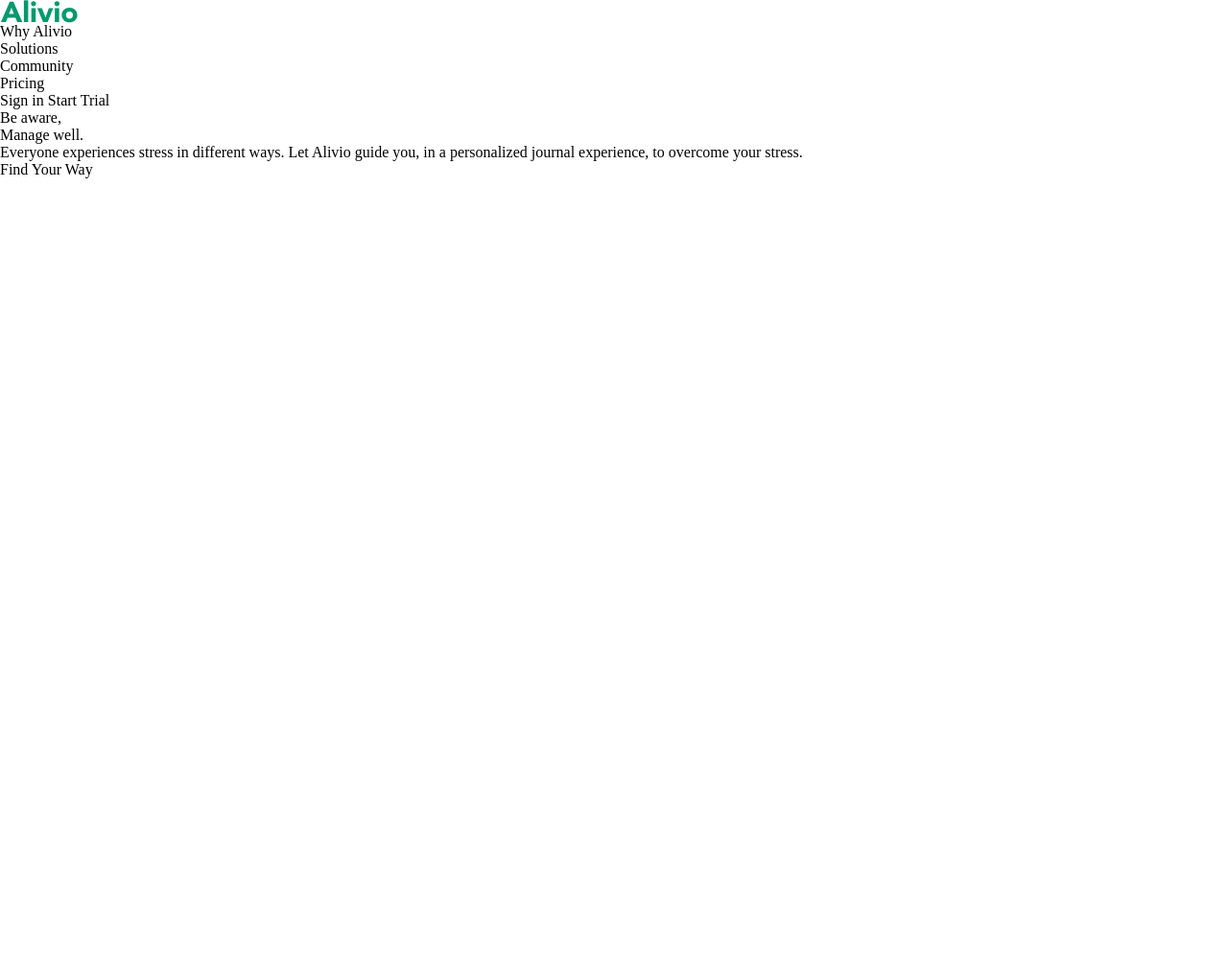
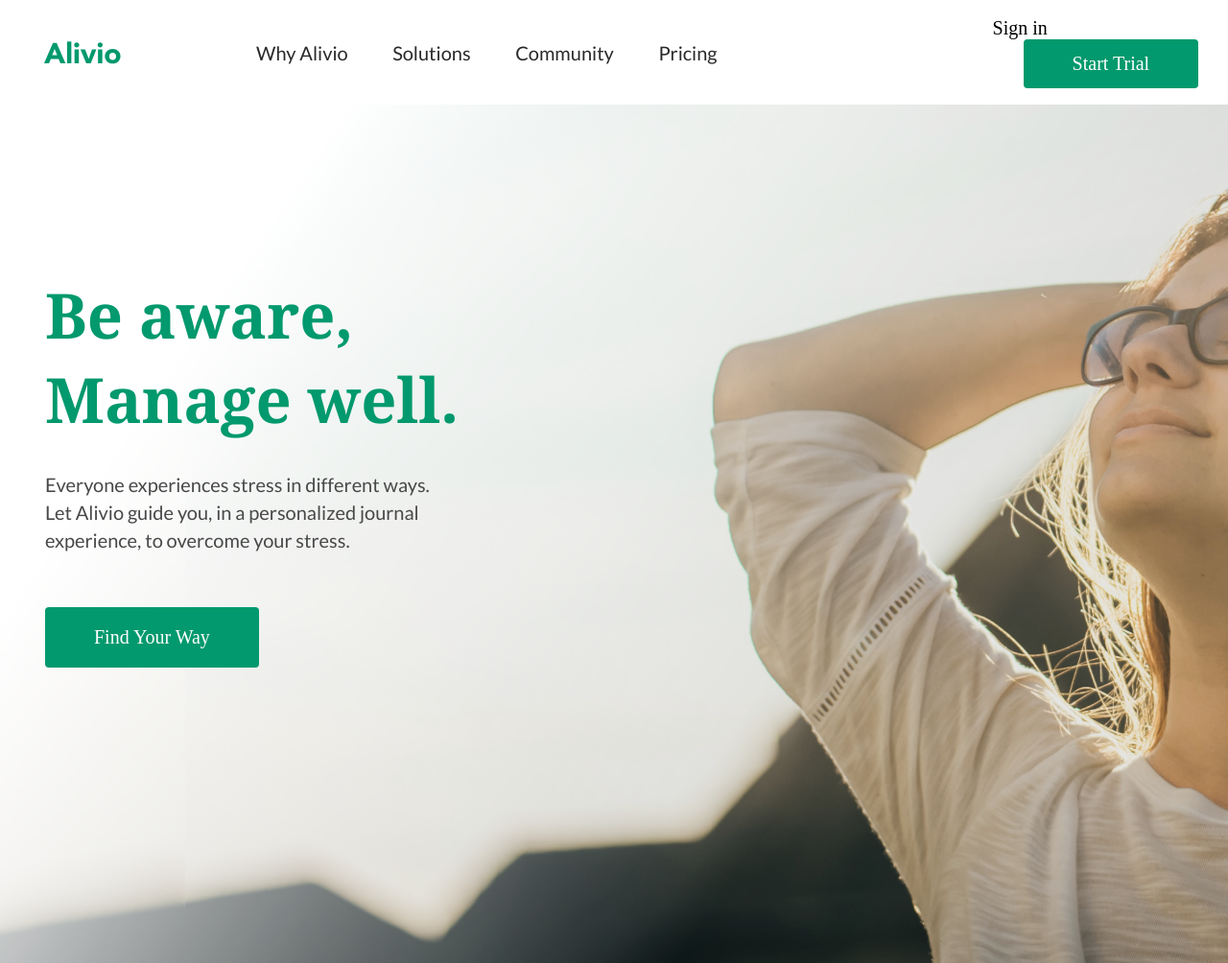
Before and after one commit to VadimBalabaev/Alivio, a plain HTML site: page index.html in a window 1280 px wide. Shown: the whole page at 96% size. Before the commit the page ends 800 px from the top, so only its background shows below. Drawn offline with Linux system fonts and the light colour scheme.

Commit message:
created header

```diff
--- a/index.html
+++ b/index.html
@@ -12,32 +12,32 @@
     <link rel="stylesheet" href="style/media.css">
 </head>
 <body>
-    <header class="header">
+    <header class="menu">
         <div class="container">
-            <div class="header__menu">
-                <div class="header__logo">
+            <div class="menu__inner">
+                <div class="menu__logo">
                     <img src="img/Logo.svg" alt="logo">
                 </div>
-                <div class="menu__nav">
-                    <ul class="nav__inner">
-                        <li class="nav__item">Why Alivio</li>
-                        <li class="nav__item">Solutions</li>
-                        <li class="nav__item">Community</li>
-                        <li class="nav__item">Pricing</li>
+                    <ul class="menu__nav">
+                        <li class="menu__item">Why Alivio</li>
+                        <li class="menu__item">Solutions</li>
+                        <li class="menu__item">Community</li>
+                        <li class="menu__item">Pricing</li>
                     </ul>
-                </div>
                 <div class="menu__btns">
                     <button class="menu__sign">Sign in</button>
                     <button class="menu__start">Start Trial</button>
                 </div>
             </div>
-            <div class="header__info">
-                <h1 class="header__title">Be aware,<br> Manage well.</h1>
-                <div class="header__text">Everyone experiences stress in different ways.
-                    Let Alivio guide you, in a personalized journal experience, to overcome your stress.</div>
-                <div class="header__btn">Find Your Way</div>
-            </div>
         </div>
     </header>
+    <section class="header__info">
+        <div class="container">
+            <h1 class="header__title">Be aware,<br> Manage well.</h1>
+            <div class="header__text">Everyone experiences stress in different ways.
+                Let Alivio guide you, in a personalized journal experience, to overcome your stress.</div>
+            <button class="header__btn">Find Your Way</button>
+        </div>
+    </section>
 </body>
 </html>
--- a/style/main.css
+++ b/style/main.css
@@ -1,2 +1,83 @@
 /* font-family: "Georgia", sans-serif; */
 /* font-family: "Lato", sans-serif; */
+:root {
+    --basic-color: #01996d;
+}
+
+/* font-family: "Georgia", sans-serif; */
+/* font-family: "Lato", sans-serif; */
+.container {
+    max-width: 1417px;
+    margin: 0 auto;
+}
+button, h2 {
+    background-color: var(--basic-color);
+}
+button {
+    padding: 20px 51px;
+    border-radius: 4px;
+    color: #fff;
+    font-weight: 400;
+    font-size: 20px;
+}
+.menu {
+    padding: 18px 0 17px 45px;
+}
+.menu__inner {
+    display: flex;
+    align-items: center;
+    justify-content: space-between;
+}
+.menu__logo {
+    width: 18%;
+}
+.menu__nav {
+    width: 40%;
+    display: flex;
+    justify-content: space-between;
+    padding-left: 4px;
+}
+.menu__item {
+    font-family: "Lato", sans-serif;
+    font-weight: 500;
+    font-size: 20px;
+    color: #292929;
+}
+.menu__btns {
+    width: 43.5%;
+    padding-left: 287px;
+}
+.menu__sign {
+    background-color: #fff;
+    color: #000;
+    padding: 0;
+}
+.menu__start {
+    padding: 13px 51px;
+    line-height: 125%;
+    margin-left: 32px;
+}
+.header__info {
+    height: 895px;
+    background: url(../img/BG__head.png) no-repeat;
+    background-size: cover;
+    padding: 175px 0 0 47px;
+}
+.header__title {
+    font-family: "Georgia", sans-serif;
+    font-weight: 700;
+    font-size: 65px;
+    color: var(--basic-color);
+    margin-bottom: 31px;
+}
+.header__text {
+    max-width: 420px;
+    font-family: "Lato", sans-serif;
+    font-weight: 400;
+    font-size: 20px;
+    line-height: 146%;
+    color: #484848;
+    margin-bottom: 54px;
+}
+.header__btn {
+}
```
